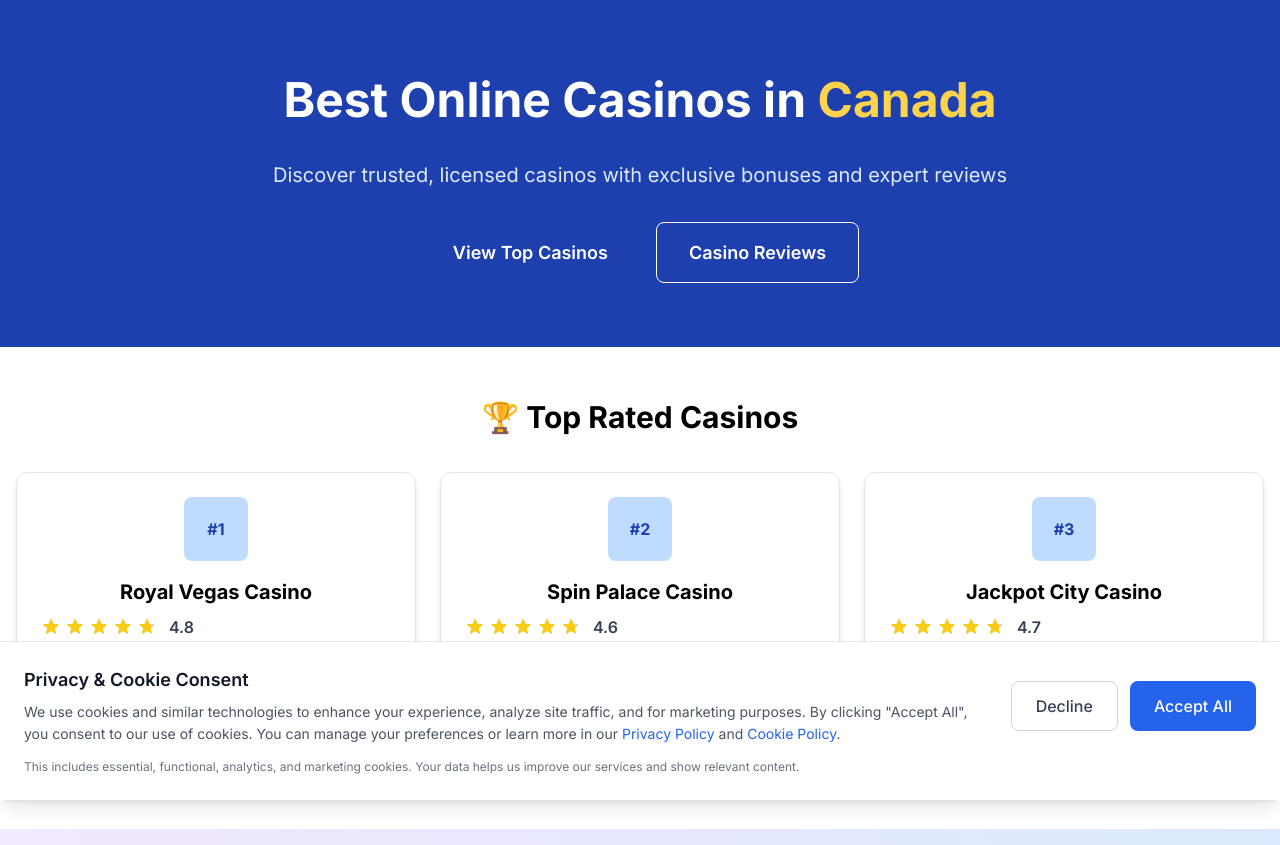
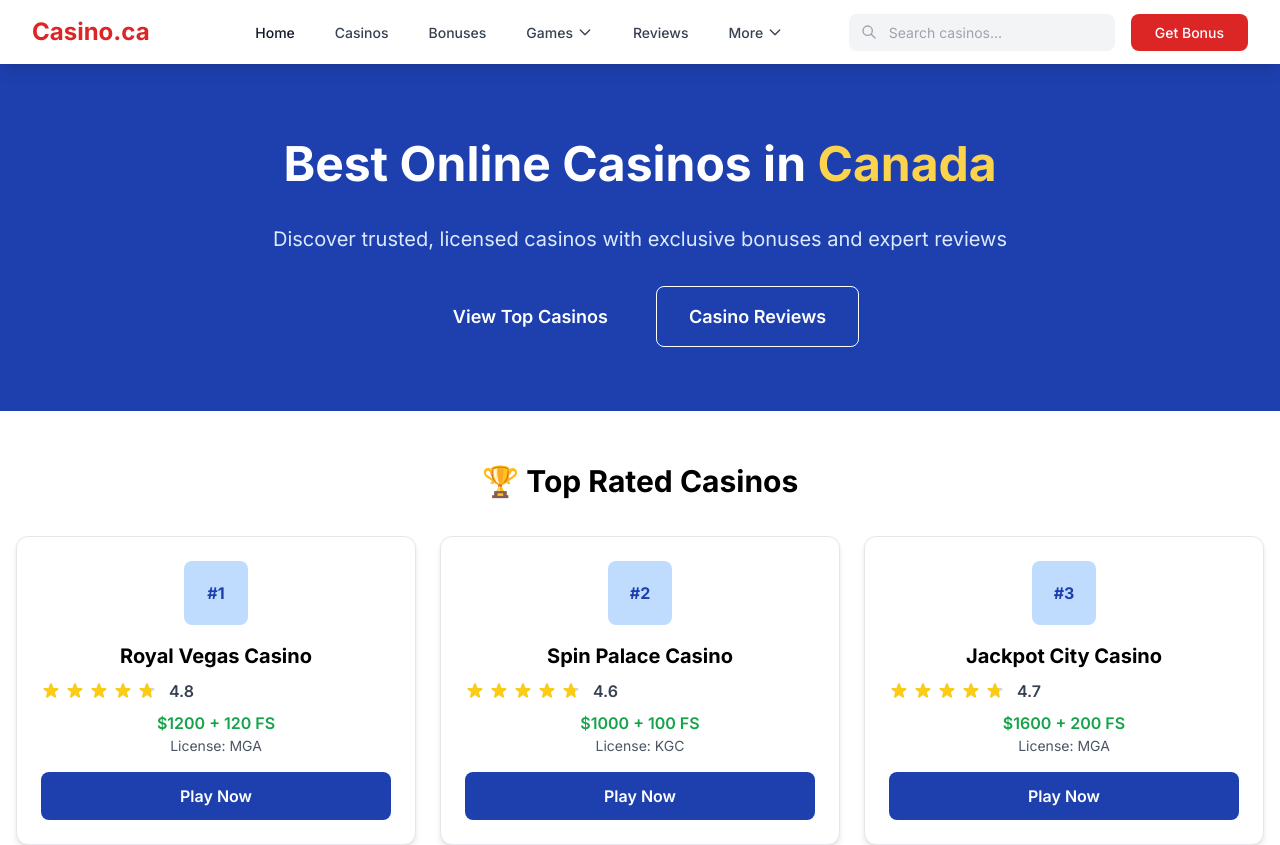
Before and after one commit to dunnhtomas/Casino_v2, a Next.js app: page / in a window 1280 px wide. Shown: the top 845 px of the page. Built offline with nearby package versions, Linux system fonts and the light colour scheme.

Commit message:
feat: Update layout to use Navigation and Footer, remove compliance wrapper

```diff
--- a/src/app/layout.tsx
+++ b/src/app/layout.tsx
@@ -3,7 +3,8 @@
 import './globals.css';
 import { ServerStructuredData } from '@/components/StructuredData';
 import { getHomePageStructuredData } from '@/lib/structured-data';
-import { ClientComplianceWrapper } from '@/components/compliance/ClientComplianceWrapper';
+import Navigation from '@/components/layout/Navigation';
+import Footer from '@/components/layout/Footer';
 
 const inter = Inter({
   subsets: ['latin'],
@@ -93,9 +94,11 @@
         <ServerStructuredData data={structuredDataArray} />
       </head>
       <body className={`${inter.className} antialiased`}>
-        <ClientComplianceWrapper>
+        <Navigation />
+        <main>
           {children}
-        </ClientComplianceWrapper>
+        </main>
+        <Footer />
       </body>
     </html>
   );
```
